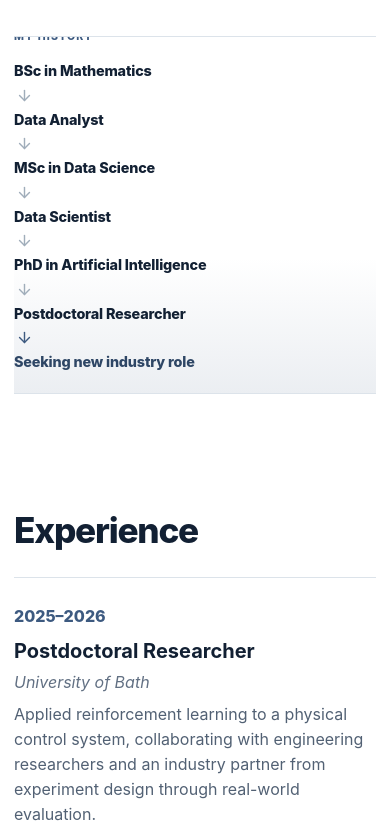
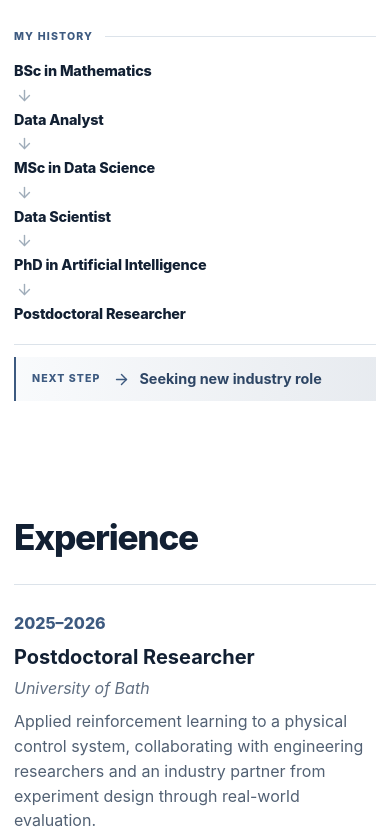
Before and after one commit to pdfosborne/pdfosborne.github.io, a plain HTML site: page index.html in a window 390 px wide. Shown: the part 1142-1975 px from the top of the page. Drawn offline with Linux system fonts and the light colour scheme.

Commit message:
Separate next career step from history timeline

```diff
--- a/index.html
+++ b/index.html
@@ -7,14 +7,14 @@
   <meta name="theme-color" content="#ffffff">
   <title>Philip Osborne — Data Science & Machine Learning</title>
   <link rel="icon" href="favicon.svg" type="image/svg+xml">
-  <link rel="stylesheet" href="styles.css?v=20260910-7">
+  <link rel="stylesheet" href="styles.css?v=20260910-8">
   <style>
     .career-history {
       position: relative;
       margin-top: 48px;
       padding: 29px 0 22px;
-      overflow: hidden;
-      background: linear-gradient(90deg, rgba(237,242,247,0) 0%, rgba(237,242,247,0) 56%, rgba(237,242,247,.24) 70%, rgba(61,90,128,.10) 100%);
+      overflow: visible;
+      background: none;
     }
     .career-track-label {
       position: absolute;
@@ -38,11 +38,6 @@
       gap: 7px;
     }
     .career-step { flex: 1 1 0; }
-    .career-next {
-      flex: 1.28 1 0;
-      color: var(--blue-dark);
-    }
-    .career-next strong { font-weight: 820; }
     .career-arrow {
       display: inline-block;
       flex: 0 0 18px;
@@ -54,26 +49,49 @@
       -webkit-mask: url('arrow-right.svg') center / contain no-repeat;
       mask: url('arrow-right.svg') center / contain no-repeat;
     }
-    .career-arrow-next { background: var(--blue); }
+    .career-next-block {
+      width: min(390px, 100%);
+      margin: 12px 0 0 auto;
+      padding: 13px 16px;
+      display: grid;
+      grid-template-columns: auto 18px minmax(0, 1fr);
+      align-items: center;
+      gap: 11px;
+      border-left: 2px solid var(--blue);
+      background: linear-gradient(90deg, rgba(237,242,247,.35), rgba(61,90,128,.12));
+    }
+    .career-next-label {
+      color: var(--blue);
+      font-size: .66rem;
+      font-weight: 800;
+      letter-spacing: .1em;
+      text-transform: uppercase;
+      white-space: nowrap;
+    }
+    .career-next-block .career-arrow { background: var(--blue); }
+    .career-next-block strong {
+      color: var(--blue-dark);
+      font-size: .9rem;
+      line-height: 1.2;
+    }
     @media (max-width: 820px) {
-      .career-history {
-        padding-top: 27px;
-        background: linear-gradient(90deg, rgba(237,242,247,0) 0%, rgba(237,242,247,0) 42%, rgba(237,242,247,.28) 66%, rgba(61,90,128,.10) 100%);
-      }
+      .career-history { padding-top: 27px; }
       .career-step { flex: 0 1 auto; }
     }
     @media (max-width: 620px) {
-      .career-history {
-        margin-top: 38px;
-        padding-top: 25px;
-        background: linear-gradient(180deg, rgba(237,242,247,0) 0%, rgba(237,242,247,0) 62%, rgba(61,90,128,.10) 100%);
-      }
+      .career-history { margin-top: 38px; padding-top: 25px; }
       .career-track-label { font-size: .66rem; }
       .career-arrow {
         width: 17px;
         height: 17px;
         transform: rotate(90deg);
       }
+      .career-next-block {
+        width: 100%;
+        margin-top: 12px;
+        grid-template-columns: auto 17px minmax(0, 1fr);
+      }
+      .career-next-block .career-arrow { transform: none; }
     }
   </style>
 </head>
@@ -124,23 +142,27 @@
         </div>
       </div>
 
-      <div class="career-history" aria-label="My history from education to seeking a new industry role">
+      <div class="career-history" aria-label="My career and education history">
         <div class="career-track-label">My history</div>
         <div class="career-track">
           <span class="career-step">BSc in Mathematics</span>
-          <span class="career-arrow" aria-hidden="true">→</span>
+          <span class="career-arrow" aria-hidden="true"></span>
           <span class="career-step">Data Analyst</span>
-          <span class="career-arrow" aria-hidden="true">→</span>
+          <span class="career-arrow" aria-hidden="true"></span>
           <span class="career-step">MSc in Data Science</span>
-          <span class="career-arrow" aria-hidden="true">→</span>
+          <span class="career-arrow" aria-hidden="true"></span>
           <span class="career-step">Data Scientist</span>
-          <span class="career-arrow" aria-hidden="true">→</span>
+          <span class="career-arrow" aria-hidden="true"></span>
           <span class="career-step">PhD in Artificial Intelligence</span>
-          <span class="career-arrow" aria-hidden="true">→</span>
+          <span class="career-arrow" aria-hidden="true"></span>
           <span class="career-step">Postdoctoral Researcher</span>
-          <span class="career-arrow career-arrow-next" aria-hidden="true">→</span>
-          <span class="career-step career-next"><strong>Seeking new industry role</strong></span>
         </div>
+      </div>
+
+      <div class="career-next-block" aria-label="Next step: seeking new industry role">
+        <span class="career-next-label">Next step</span>
+        <span class="career-arrow" aria-hidden="true"></span>
+        <strong>Seeking new industry role</strong>
       </div>
     </section>
 
```
